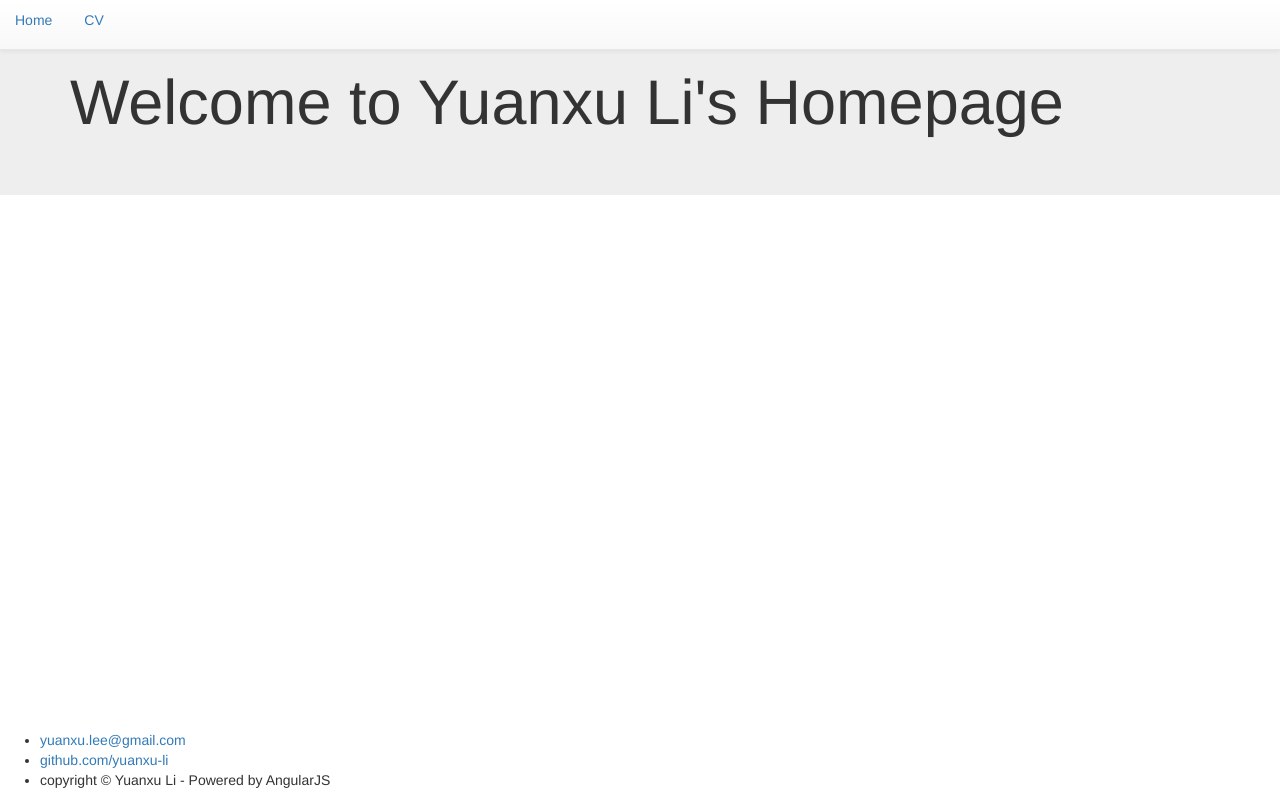
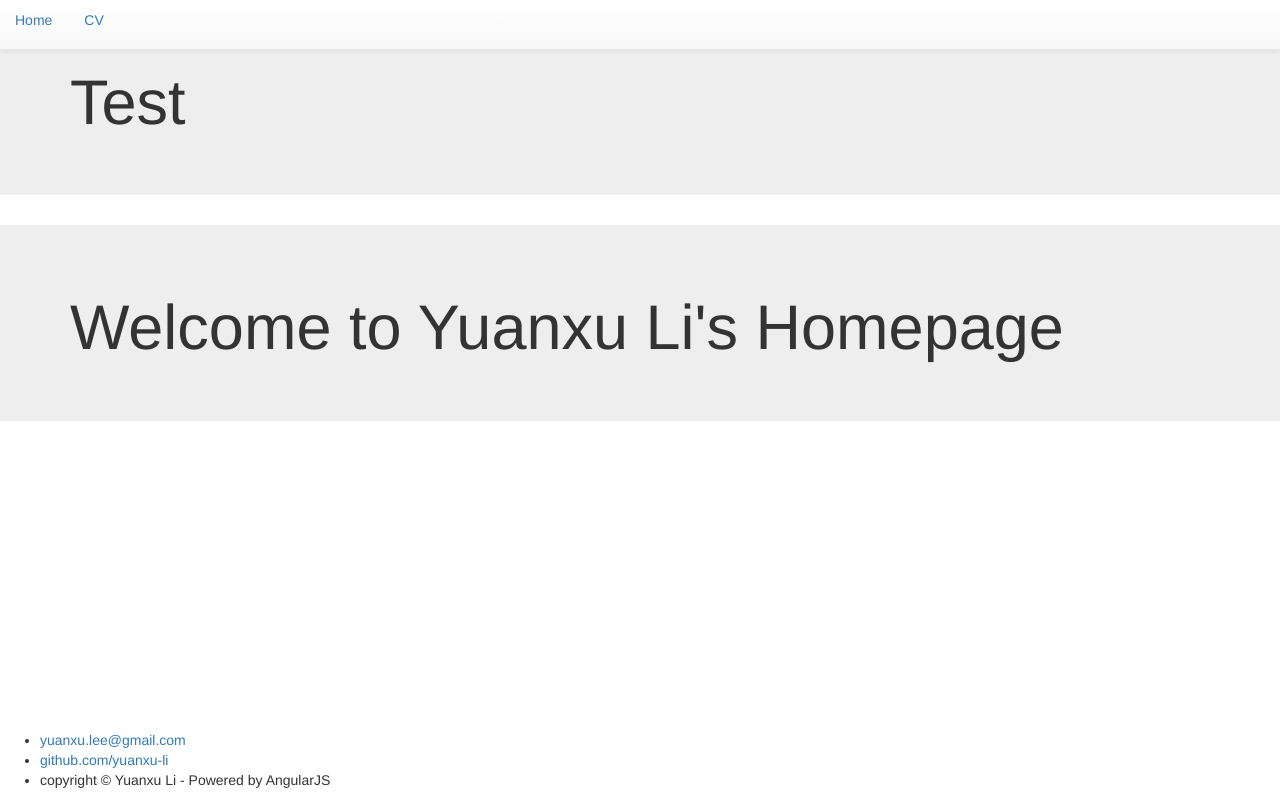
Before and after one commit to yuanxu-li/old_homepage, a plain HTML site: page index.html in a window 1280 px wide. Drawn offline with Linux system fonts and the light colour scheme.

Commit message:
test if underscore affects the visibility of html files

```diff
--- a/index.html
+++ b/index.html
@@ -11,6 +11,7 @@
 	</head>
 	<body ng-app="app">
 		<nav-menu></nav-menu>
+		<div ng-include="'/views/test.html'"></div>
 		<div ng-include="'/views/_home.html'"></div>
 		<page-footer></page-footer>
 	</body>
--- /dev/null
+++ b/views/test.html
@@ -0,0 +1,5 @@
+<div class="jumbotron">
+	<div class="container">
+		<h1>Test</h1>
+	</div>
+</div>
```
